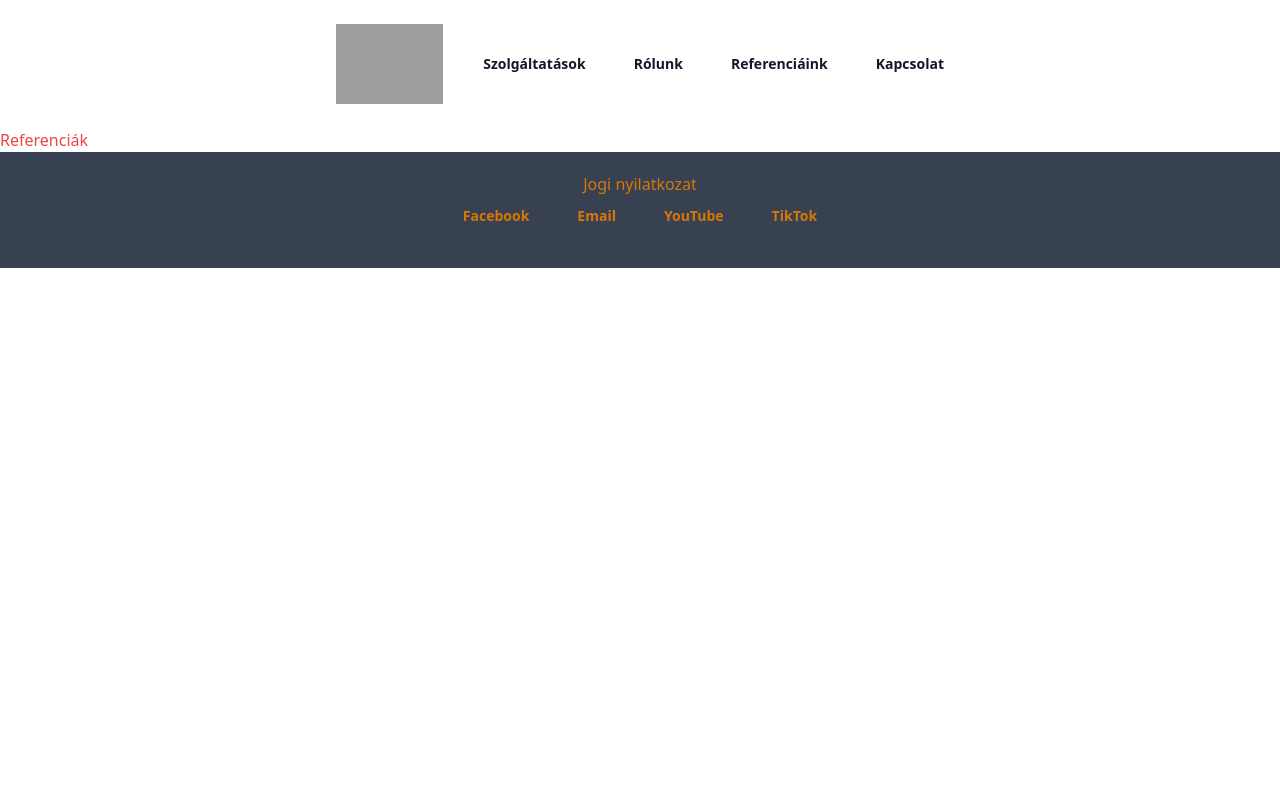
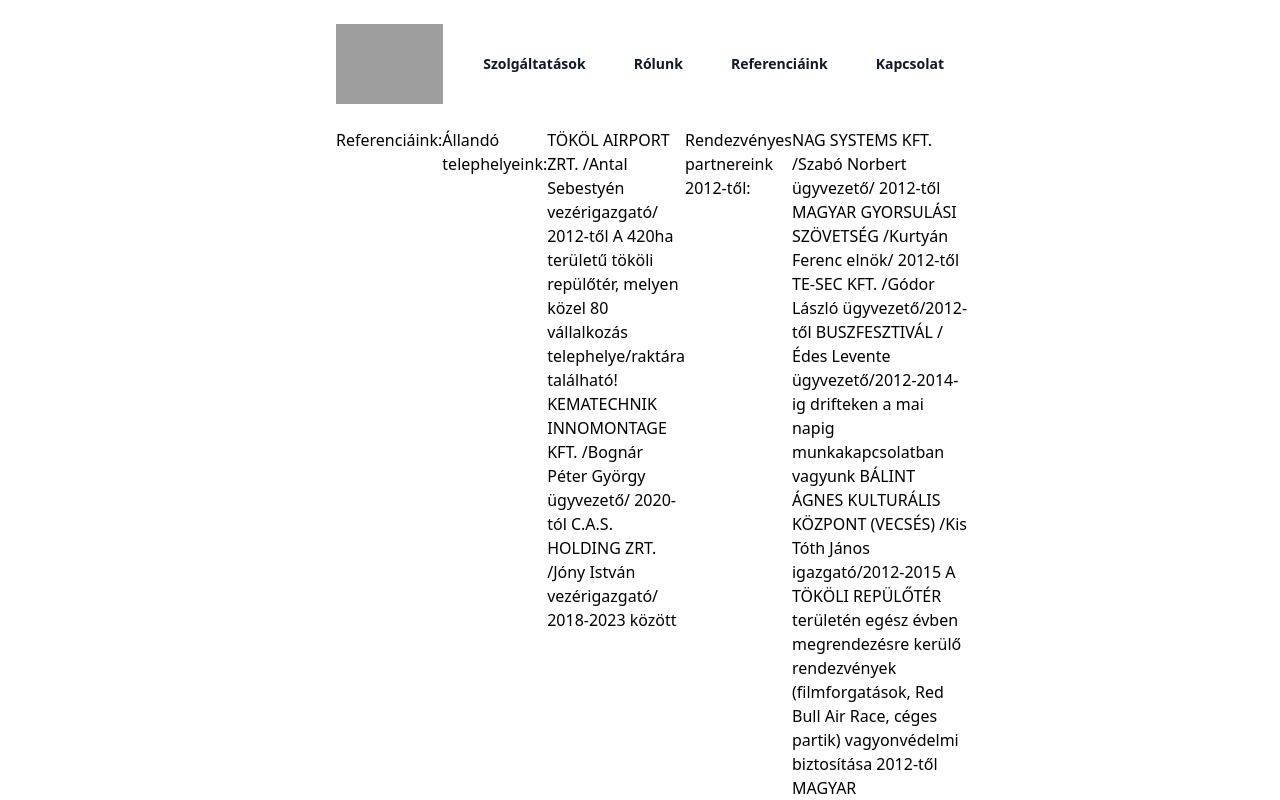
Before and after one commit to kernerdev/Tibrob-Sec, a React app: page /Tibrob-Sec/references in a window 1280 px wide. Shown: the top 800 px of the page. Built offline with nearby package versions, Linux system fonts and the light colour scheme; grey boxes are pictures that could not be loaded.

Commit message:
add info

```diff
--- a/src/pages/AboutPage.tsx
+++ b/src/pages/AboutPage.tsx
@@ -5,8 +5,32 @@
   return (
     <>
     <Header />
-    <div className=" max-w-72">
-    <p className=' text-red-500'>
+    <div className="mx-auto flex max-w-2xl lg:px-8">
+    <h2>A cég ügyvezető igazgatója:</h2>
+    <p>
+    Molnár Tibor: 1996-ban tettem vagyonőri vizsgát, azóta a vagyonvédelem szinte
+minden területén szereztem tapasztalatot. A kezdeti években őrként, majd később – az
+elvégzett munka minőségének, és az ebből fakadó kapcsolati tőkének, referenciáknak
+köszönhetően – koordinátorként, szolgálatvezetőként dolgoztam több nagy cégnél.
+A Tibrob-Sec Kft. abból a célból alakult, hogy a személyemhez köthető munkákat,
+kapcsolatokat teljes egészében én tudjam felügyelni.
+A tököli repülőtéren tizenkettedik éve dolgozom. A repülőteret őrző előző cégnél 3 évig
+szolgálatvezető voltam, de a tulajdonosok profilváltás miatt felmondták a munkát. A
+repülőtér vezetésével fennálló jó kapcsolatnak köszönhetően lehetőséget kaptam, hogy
+2013. január 1-jén cégem vegye át a tököli repülőtér őrzését. Ez a váltás a repülőtér
+működésében semmi fennakadást nem okozott.
+    </p>
+    <h2>A cég tulajdonosa:</h2>
+    <p>
+    Kerner Balázs: Cégünk létrehozása előtt elsősorban rendezvények biztosításával
+foglalkoztam. A vagyonőri vizsgát 1997-ben tettem le. 1998-ban végeztem Varga
+Miklósnál az I.B.S.S.A. Nemzetközi Testőrszövetség Professzionális Személyvédelmi
+Szakán, 2011-ben pedig a biztonságszervezői 1-es fokozatának szakképesítést is
+megszereztem. Többéves vagyonőri, középvezetői, és ügyvezetői szakmai gyakorlattal
+rendelkezem, melyet 2001 óta különböző, vagyonvédelmi társaságoknál szereztem meg.
+    </p>
+    <h2>Üzletpolitikánk:</h2>
+    <p>
       A megbízhatóság, rugalmasság, felelősségvállalás. Megrendelőinkhez való maximális
       alkalmazkodás. Célunk egy a piaci elvárásoknak megfelelő, ütőképes, időtálló cég
       létrehozása, melynek tevékenysége az ügyfelek megelégedettségén nyugszik.
--- a/src/pages/ContactsPage.tsx
+++ b/src/pages/ContactsPage.tsx
@@ -5,9 +5,13 @@
   return (
     <>
     <Header />
-    <div className=" max-w-72">
-    <p className=' text-red-500'>
-      Contacts
+    <div className="mx-auto flex max-w-2xl lg:px-8">
+    <p>
+      Kapcsolat:
+      KERNER BALÁZS - tulajdonos
+      Tibrob-Sec Kft.
+      Tel.: +36-30/300-6131
+      e-mail: tibrobsec@tibrobsec.hu
     </p>
     </div>
     <Footer />
--- a/src/pages/ReferencePage.tsx
+++ b/src/pages/ReferencePage.tsx
@@ -5,9 +5,37 @@
   return (
     <>
     <Header />
-    <div className=" max-w-72">
-    <p className=' text-red-500'>
-      Referenciák
+    <div className="mx-auto flex max-w-2xl lg:px-8">
+    <h2>
+      Referenciáink:
+    </h2>
+    <h3>
+      Állandó telephelyeink:
+    </h3>
+    <p>
+    TÖKÖL AIRPORT ZRT. /Antal Sebestyén vezérigazgató/ 2012-től
+A 420ha területű tököli repülőtér, melyen közel 80 vállalkozás telephelye/raktára
+található!
+KEMATECHNIK INNOMONTAGE KFT. /Bognár Péter György ügyvezető/ 2020-tól
+C.A.S. HOLDING ZRT. /Jóny István vezérigazgató/ 2018-2023 között
+    </p>
+    <h3>Rendezvényes partnereink 2012-től:</h3>
+    <p>
+    NAG SYSTEMS KFT. /Szabó Norbert ügyvezető/ 2012-től
+MAGYAR GYORSULÁSI SZÖVETSÉG /Kurtyán Ferenc elnök/ 2012-től
+TE-SEC KFT. /Gódor László ügyvezető/2012-től
+
+BUSZFESZTIVÁL /Édes Levente ügyvezető/2012-2014-ig drifteken a mai napig
+munkakapcsolatban vagyunk
+BÁLINT ÁGNES KULTURÁLIS KÖZPONT (VECSÉS) /Kis Tóth János igazgató/2012-2015
+
+A TÖKÖLI REPÜLŐTÉR területén egész évben megrendezésre kerülő rendezvények
+(filmforgatások, Red Bull Air Race, céges partik) vagyonvédelmi biztosítása 2012-től
+MAGYAR MOZIÜZEMELTETŐ KFT. /Kocsis Kitti ügyvezető/ 2017-2023 között
+TATABÁNYAI MOZIÜZEMELTETŐ KFT. /Dravecz Bence ügyvezető/ 2019-től
+LURDY RENDEZVÉNYSZERVEZŐ KFT. /Kocsis Kitti ügyvezető/ 2020-tól
+PANNÓNIA MOVIE KFT. /Farkas Attila ügyvezető/ 2023-tól
+SZÁPÁR KÖZSÉG ÖNKORMÁNYZATA /Trojákné Szita Katalin polgármester/ 2023-tól
     </p>
     </div>
     <Footer />
--- a/src/pages/ServicesPage.tsx
+++ b/src/pages/ServicesPage.tsx
@@ -5,9 +5,9 @@
   return (
     <>
     <Header />
-    <div className=" max-w-72">
-    <p className=' text-red-500'>
-      Services
+    <div className="mx-auto flex max-w-2xl lg:px-8">
+    <p>
+      Szolgáltatások:
     </p>
     </div>
     <Footer />
```
